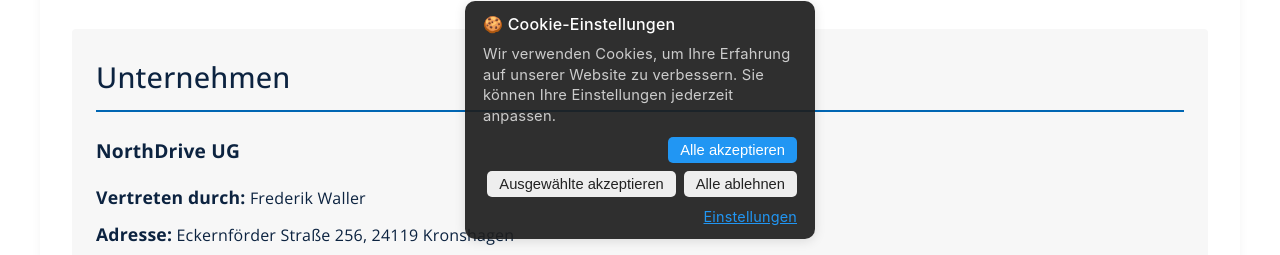
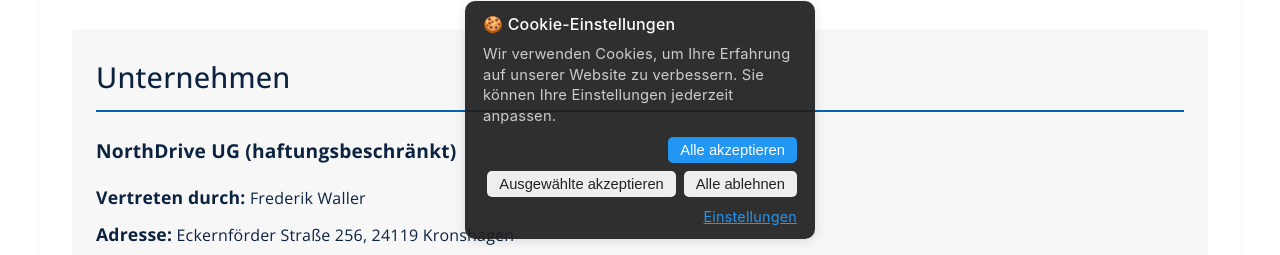
Before and after one commit to freapsy/Test, a plain HTML site: page impressum.html in a window 1280 px wide. Shown: the part 545-800 px from the top of the page. Drawn offline with nearby package versions, Linux system fonts and the light colour scheme; no server answers.

Commit message:
Impressum: UG um (haftungsbeschränkt) ergänzt

```diff
--- a/impressum.html
+++ b/impressum.html
@@ -32,7 +32,7 @@
 
         <div class="impressum-block">
           <h2>Unternehmen</h2>
-          <p class="impressum-data company-name"><strong>NorthDrive UG</strong></p>
+          <p class="impressum-data company-name"><strong>NorthDrive UG (haftungsbeschränkt)</strong></p>
           <p class="impressum-data"><strong>Vertreten durch:</strong>&nbsp;Frederik Waller</p>
           <p class="impressum-data"><strong>Adresse:</strong>&nbsp;Eckernförder Straße 256, 24119 Kronshagen</p>
           <p class="impressum-data"><strong>E-Mail:</strong>&nbsp;<a href="mailto:info@northdrive.de">info@northdrive.de</a></p>
```
